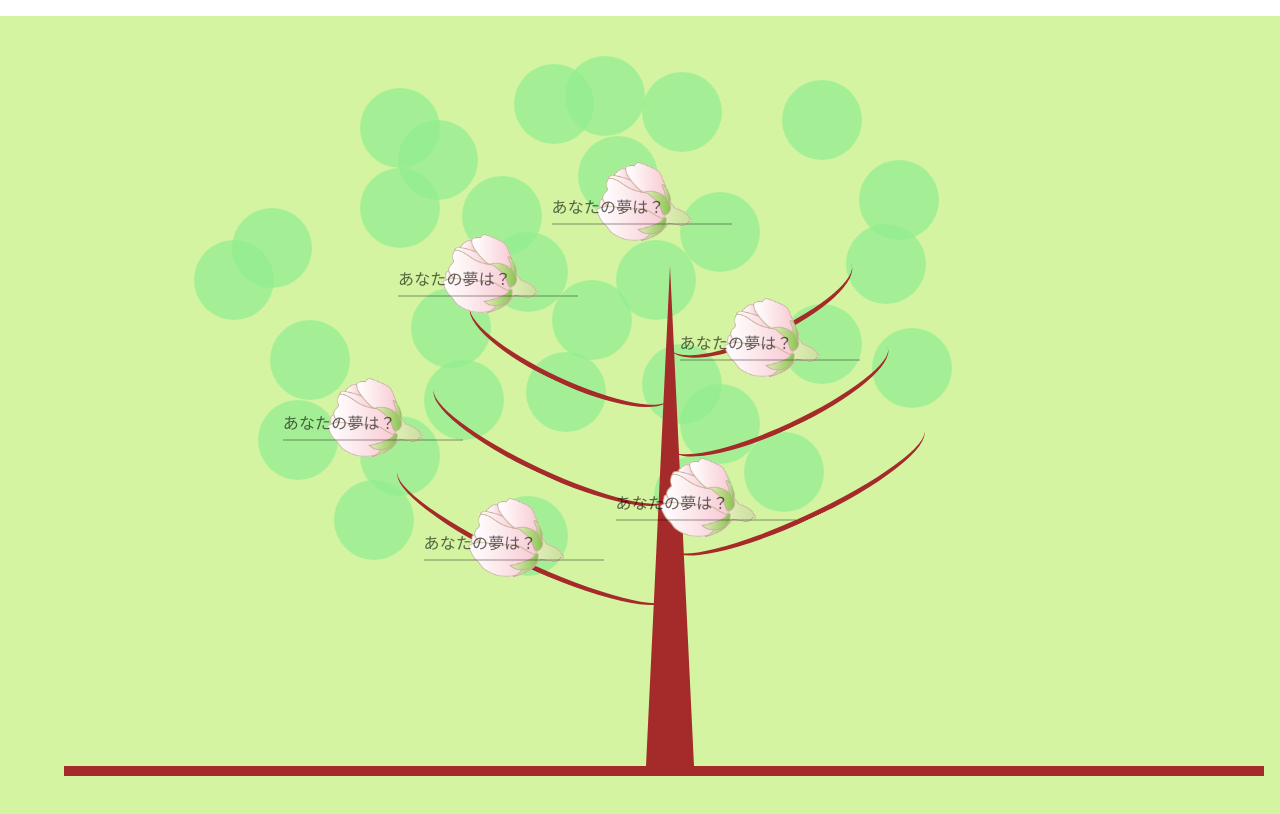
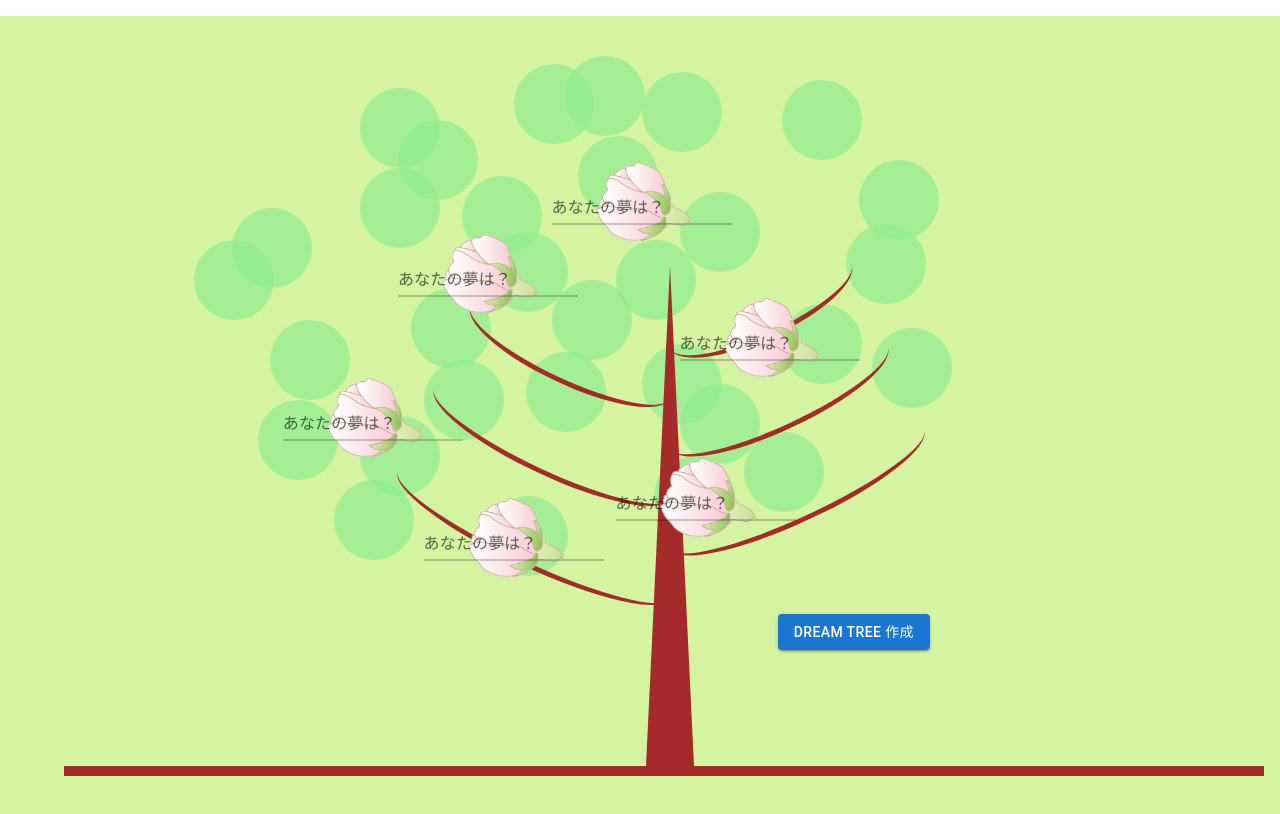
Before and after one commit to PRTIMES-hackathon-2025-winter-team2/frontend, a React (Create React App) app: page /input in a window 1280 px wide. Built offline with nearby package versions, Linux system fonts and the light colour scheme.

Commit message:
ボタン作成

```diff
--- a/src/components/pages/tree/InputTreeComponent.tsx
+++ b/src/components/pages/tree/InputTreeComponent.tsx
@@ -1,4 +1,4 @@
-import { Box, Container, TextField } from "@mui/material";
+import { Box, Container, TextField, Button } from "@mui/material";
 import { motion } from "framer-motion";
 import { useEffect, useState } from "react";
 import { dotPositions } from "./dotPositions";
@@ -21,8 +21,11 @@ export const InputTreeComponent = () => {
 
   const handleInputChange = (event: React.ChangeEvent<HTMLInputElement>) => {
     setDream(event.target.value); // 入力内容を状態に保存
-      console.log(event.target.value); // コンソールに表示
-      console.log(dream)
+  };
+
+  const handleButtonClick = () => {
+    console.log("Button clicked!");
+    console.log(dream); // 現在のdreamの状態を表示
   };
 
   return (
@@ -156,6 +159,20 @@ export const InputTreeComponent = () => {
           }}
         />
       ))}
+
+      {/* Button at the bottom right corner */}
+      <Button
+        variant="contained"
+        color="primary"
+        sx={{
+          position: "fixed",
+          bottom: "150px",
+          right: "350px",
+        }}
+        onClick={handleButtonClick}
+      >
+        Dream Tree 作成
+      </Button>
     </Container>
   );
 };
```
